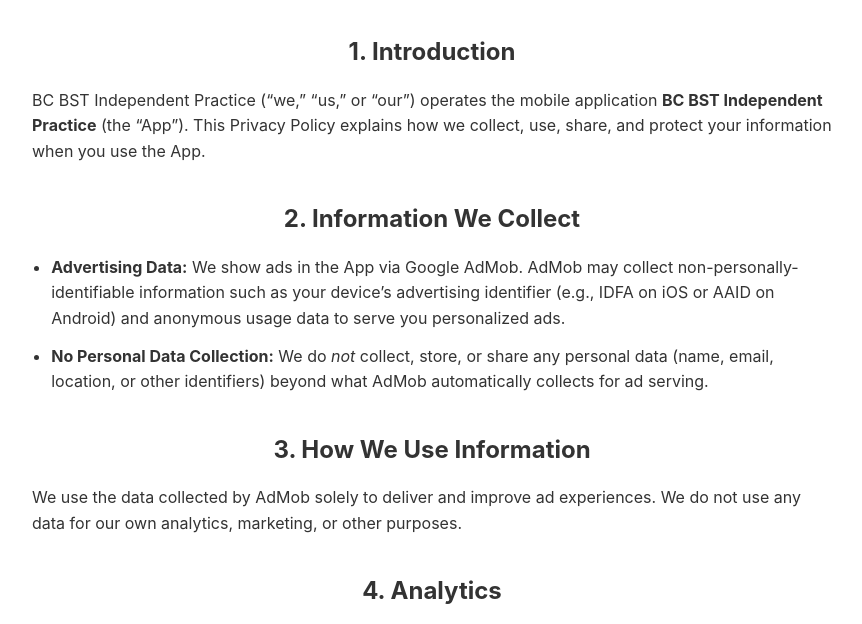
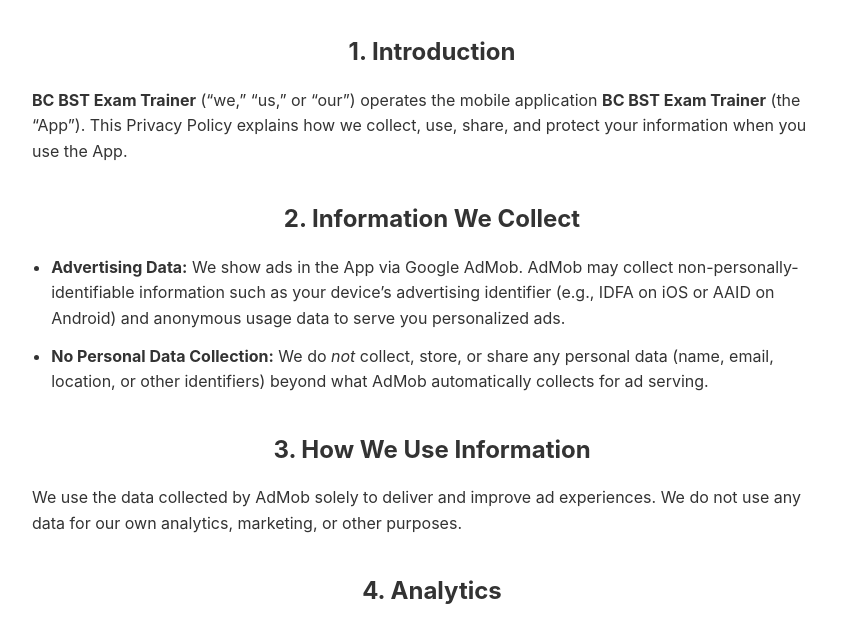
Before and after one commit to bunnyx26/bcbstexam-privacy, a plain HTML site: page index.html in a window 1280 px wide. Shown: the part 149-773 px from the top of the page, without its empty margins (208-1070 px from the left). Drawn offline with Linux system fonts and the light colour scheme.

Commit message:
Update index.html

```diff
--- a/index.html
+++ b/index.html
@@ -3,12 +3,12 @@
 <head>
   <meta charset="UTF-8" />
   <meta name="viewport" content="width=device-width, initial-scale=1.0"/>
-  <title>Privacy Policy – BC BST Independent Practice</title>
+  <title>Privacy Policy – BC BST Exam Trainer</title>
   <style>
     body {
       max-width: 800px;
       margin: auto;
-      font-family: -apple-system, BlinkMacSystemFont, “Segoe UI”, Roboto, Helvetica, Arial, sans-serif;
+      font-family: -apple-system, BlinkMacSystemFont, "Segoe UI", Roboto, Helvetica, Arial, sans-serif;
       padding: 2em;
       line-height: 1.6;
       color: #333;
@@ -35,8 +35,8 @@
 
   <h2>1. Introduction</h2>
   <p>
-    BC BST Independent Practice (“we,” “us,” or “our”) operates the mobile application
-    <strong>BC BST Independent Practice</strong> (the “App”). This Privacy Policy explains how we collect, use, share, and protect your information when you use the App.
+    <strong>BC BST Exam Trainer</strong> (“we,” “us,” or “our”) operates the mobile application
+    <strong>BC BST Exam Trainer</strong> (the “App”). This Privacy Policy explains how we collect, use, share, and protect your information when you use the App.
   </p>
 
   <h2>2. Information We Collect</h2>
```
